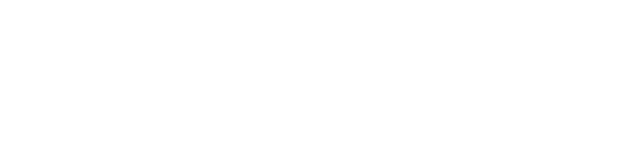
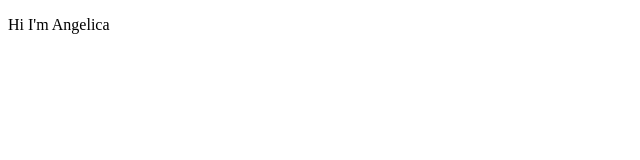
Before and after one commit to Hazel0230/OCRS, a plain HTML site: page index.html in a window 1280 px wide. Shown: the whole page, without its empty margins (0-640 px from the left). Drawn offline with Linux system fonts and the light colour scheme.

Commit message:
Update index.html

```diff
--- a/index.html
+++ b/index.html
@@ -5,6 +5,7 @@
     <meta http-equiv="X-UA-Compatible" content="IE=edge">
     <meta name="viewport" content="width=device-width, initial-scale=1.0">
     <title>Online Catering Reservation System</title>
+    <p>Hi I'm Angelica</p>
 </head>
 <body>
 
```
